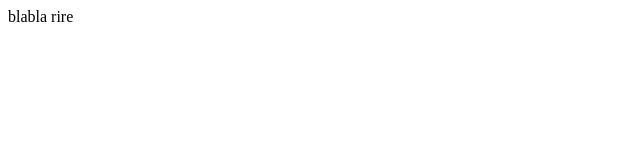
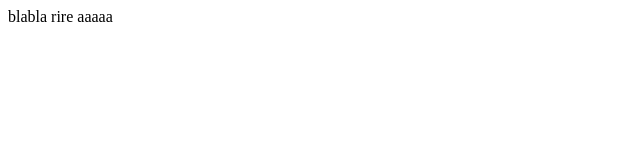
Before and after one commit to eracom-ID311/eracom-Id311-Canon6D_Lenny_Romane, a plain HTML site: page index.html in a window 1280 px wide. Shown: the full height of the page, 0-640 px from the left. Drawn offline with Linux system fonts and the light colour scheme.

Commit message:
commit 2
suite

```diff
--- a/index.html
+++ b/index.html
@@ -7,6 +7,6 @@
     <title>Document</title>
   </head>
   <body>
-    blabla rire
+    blabla rire aaaaa
   </body>
 </html>
```
